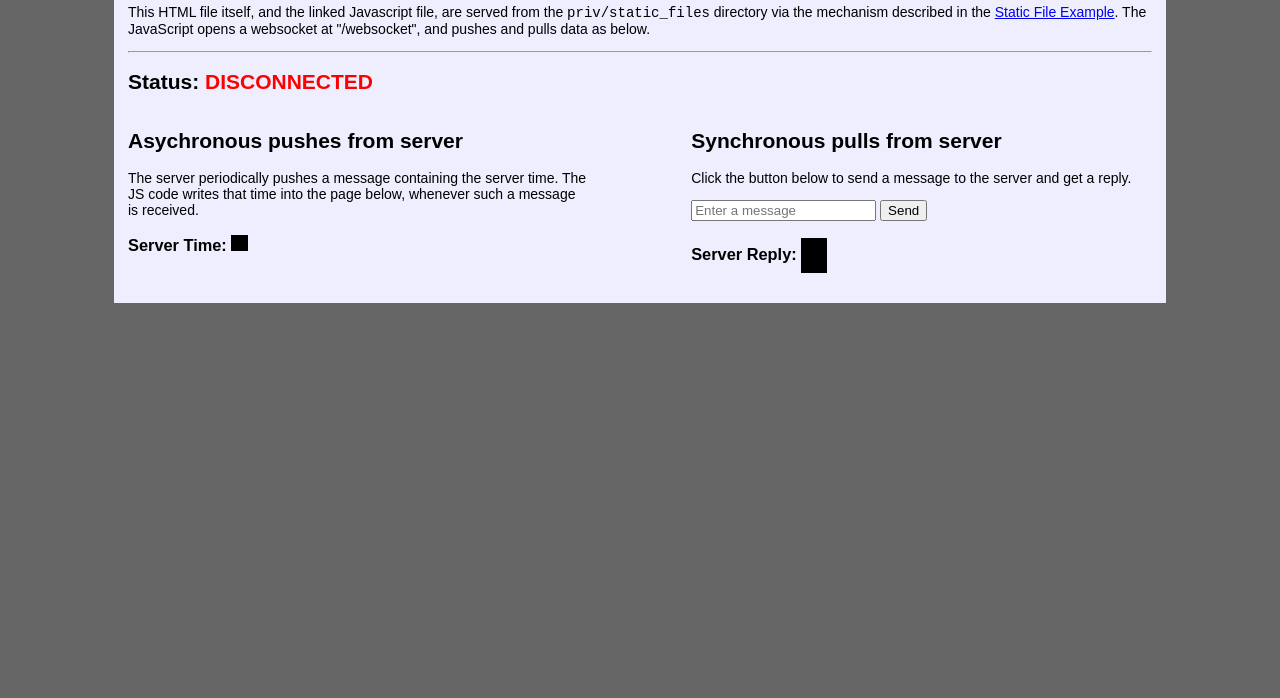
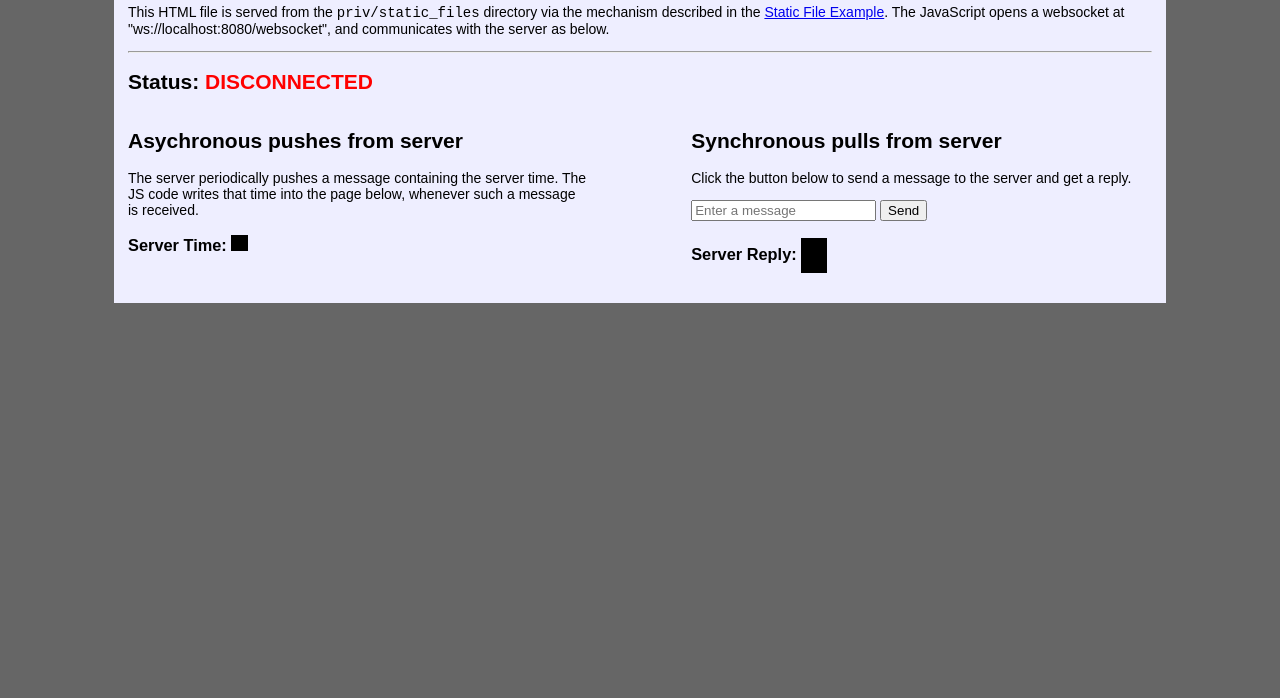
Before and after one commit to IdahoEv/cowboy-elixir-example, a plain HTML site: page priv/static_files/websocket_example.html in a window 1280 px wide. Shown: the part 102-800 px from the top of the page. Drawn offline with Linux system fonts and the light colour scheme; files that its build step writes are made by us from their sources; files whose address does not match are found by name.

Commit message:
Formatted the dates better in the websocket example.  Cleaned up some documentation.

```diff
--- a/priv/static_files/websocket_example.html
+++ b/priv/static_files/websocket_example.html
@@ -9,12 +9,11 @@
       <div id='header'>
         <h1>Websocket Example</h1>
         <p>
-          This HTML file itself, and the linked Javascript file, are served from the
-          <code>priv/static_files</code> directory
+          This HTML file is served from the <code>priv/static_files</code> directory
           via the mechanism described in the
           <a href='/static/static_example.html'>Static File Example</a>.
-          The JavaScript opens a websocket at "/websocket", and pushes and pulls
-          data as below.
+          The JavaScript opens a websocket at "ws://localhost:8080/websocket", and communicates with the
+          server as below.
         </p>
       </div>
       <hr>
```
Also changed, not shown: 1 other file.
